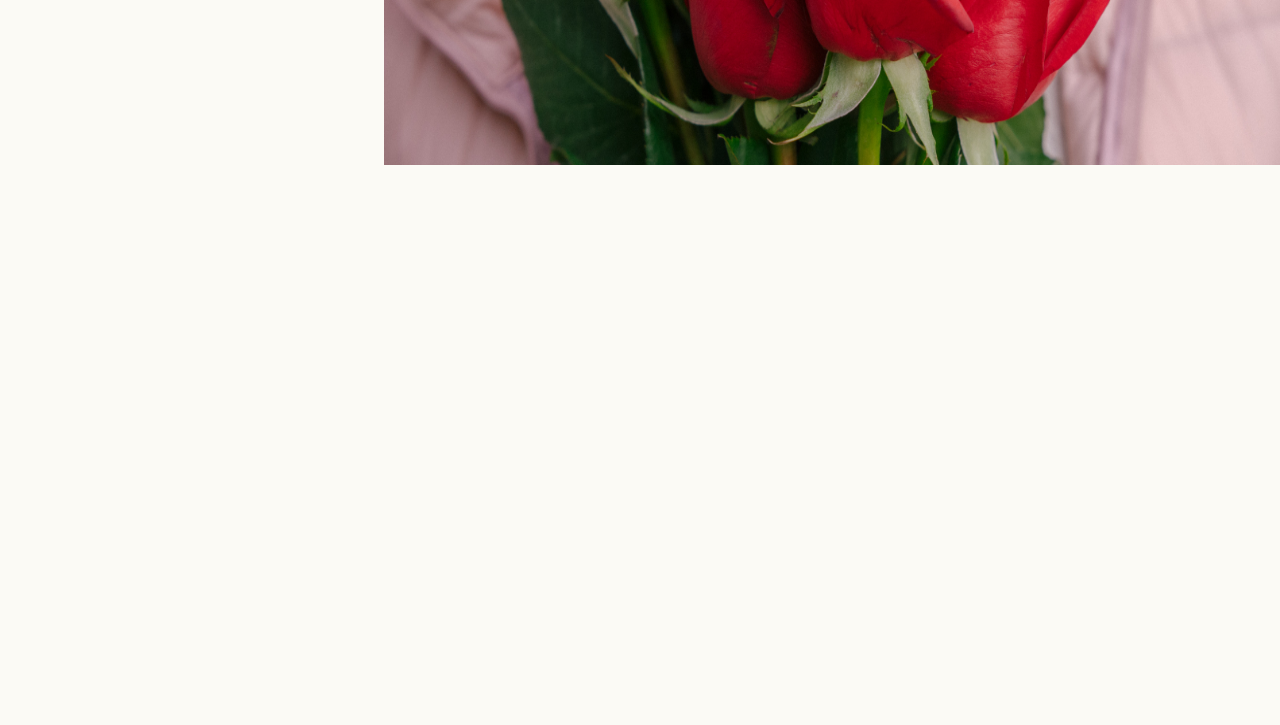
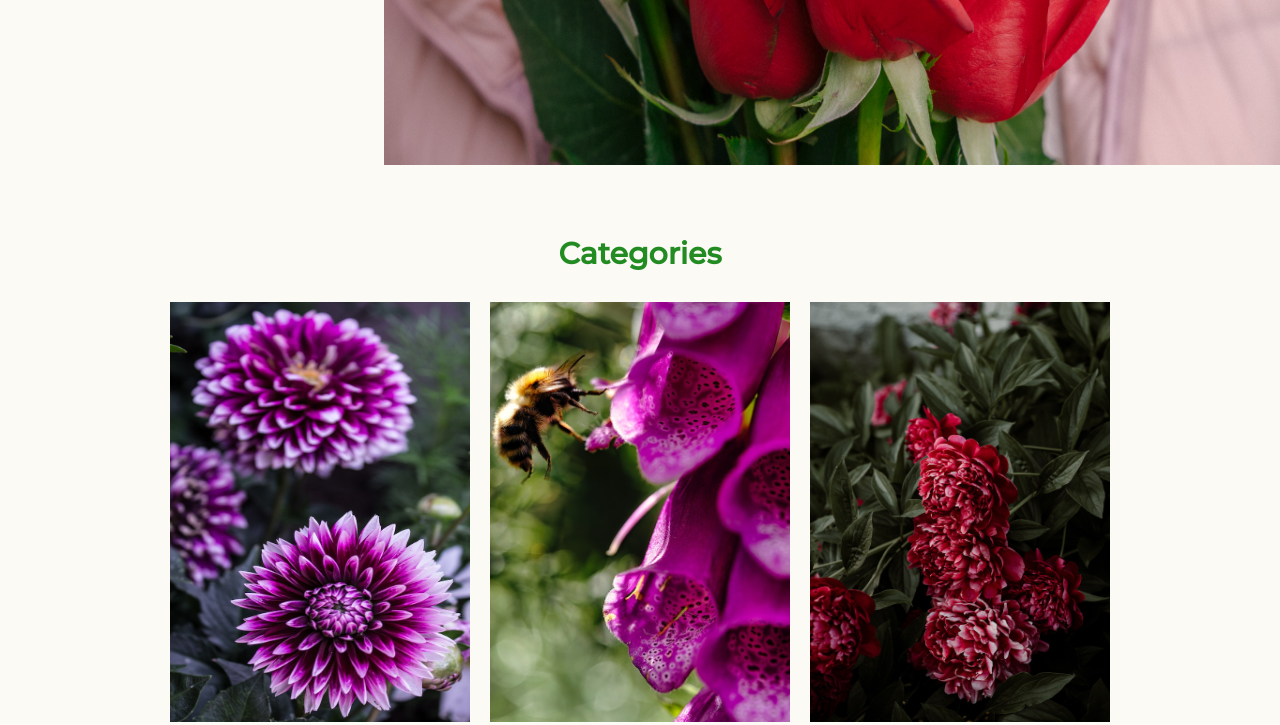
Before and after one commit to greatAlhazen/express-flower-shop, a Node server app: page /home/ in a window 1280 px wide. Shown: the part 635-1360 px from the top of the page. Before the commit the page ends 800 px from the top, so only its background shows below. Run offline with Node 20, Linux system fonts and the light colour scheme.

Commit message:
create categories section

```diff
--- a/public/css/head.css
+++ b/public/css/head.css
@@ -51,6 +51,20 @@ a{
     transform: translateY(.2rem);
     background: var(--secondary-color);
     color:var(--charcoal);
+}
+
+.heading{
+    text-align: center;
+    background:var(--secondary-color);
+    -webkit-background-clip: text;
+    color:transparent;
+    font-size:3rem;
+    margin-bottom:3rem;
+}
+
+.heading:hover{
+    background-color: var(--main-color);
+    letter-spacing: .7rem;
 }
 
 header{
--- a/public/css/home.css
+++ b/public/css/home.css
@@ -39,6 +39,59 @@
 }
 
 
+.categories{
+    padding:7rem 3rem 0 3rem;
+}
+
+.categoriesBox{
+    display: flex;
+    align-items: center;
+    justify-content: center;
+    gap:2rem;
+    flex-wrap: wrap;
+}
+
+.category{
+    width:30rem;
+    height:42rem;
+    position: relative;
+}
+
+
+.categoryImage{
+    width:100%;
+    height:100%;
+    transition:all .8s ease-in-out;
+}
+
+.categoryContent{
+    position: absolute;
+    top:50%;
+    left:50%;
+    transform: translate(-50%,-50%);
+    display: none;
+    align-items: center;
+    justify-content: center;
+    flex-direction: column;
+    gap:3rem;
+    transition: all 10s;
+}
+
+.category:hover .categoryContent{
+    display: flex;
+}
+
+
+.categoryContentHeading{
+    color:var(--honeydew);
+    font-size:1.8rem;
+}
+
+.categoryContent .btn{
+    width:17rem;
+}
+
+
 
 
 
@@ -74,3 +127,13 @@
 
     }
 }
+
+@media (max-width:598px) {
+    html{
+        font-size:45%;
+    }
+
+    .category{
+        width:100%;
+    }
+}
--- /dev/null
+++ b/public/scripts/category.js
@@ -0,0 +1,13 @@
+const category = document.querySelectorAll('.category');
+
+category.forEach((item) =>{
+    item.addEventListener('mouseover',function(){
+        if(item.classList.contains('category-1')){
+            item.firstElementChild.src = '/images/annuals/marigoldCat.jpg';
+        }else if(item.classList.contains('category-2')){
+            item.firstElementChild.src = '/images/biennials/hollyhockCat.jpg';
+        }else{
+            item.firstElementChild.src = '/images/perennials/lavenderCat.jpg';
+        }
+    })
+})
--- a/views/home.ejs
+++ b/views/home.ejs
@@ -17,5 +17,36 @@
     </section>
 
 
+
+    <section class="categories" id="categories">
+        <h1 class="heading" >Categories</h1>
+        <div class="categoriesBox">
+            <div class="category category-1">
+                <img src="/images/annuals/dahliaCat.jpg" alt="annuals" class="categoryImage">
+                <div class="categoryContent">
+                    <h1 class="categoryContentHeading">Annuals</h1>
+                    <a href="" class="btn">Shop Now</a>
+                </div>
+            </div>
+            <div class="category category-2">
+                <img src="/images/biennials/foxglovCat.jpg" alt="biennials" class="categoryImage">
+                <div class="categoryContent">
+                    <h1 class="categoryContentHeading">Biennials</h1>
+                    <a href="" class="btn">Shop Now</a>
+                </div>
+            </div>
+            <div class="category category-3">
+                <img src="/images/perennials/asterCat.jpg" alt="perennials" class="categoryImage">
+                <div class="categoryContent">
+                    <h1 class="categoryContentHeading">Perennials</h1>
+                    <a href="" class="btn">Shop Now</a>
+                </div>
+            </div>
+        </div>
+
+    </section>
+
+
     <script src="/scripts/navbar.js"></script>
+    <script src="/scripts/category.js"></script>
 <%- include('partials/end')  %>
--- a/views/partials/navbar.ejs
+++ b/views/partials/navbar.ejs
@@ -5,7 +5,7 @@
     </div>
     <ul class="navList">
         <li class="navListItem"><a class='active' id="links">Home</a></li>
-        <li class="navListItem"><a id="links">Categories</a></li>
+        <li class="navListItem"><a href="#categories" id="links">Categories</a></li>
         <li class="navListItem"><a id="links">Products</a></li>
         <li class="navListItem"><a id="links">Featured</a></li>
         <li class="navListItem"><a id="links">Contact</a></li>
```
Also changed, not shown: public/images/annuals/dahliaCat.jpg (added), public/images/annuals/marigoldCat.jpg (added), public/images/biennials/foxglovCat.jpg (added), public/images/biennials/hollyhockCat.jpg (added), public/images/perennials/asterCat.jpg (added), public/images/perennials/lavenderCat.jpg (added).
